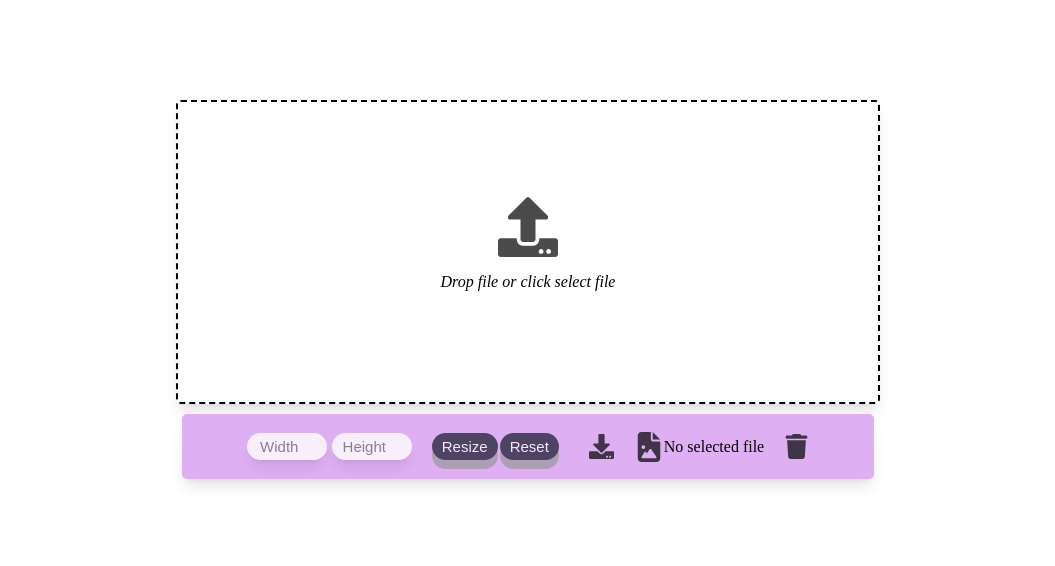
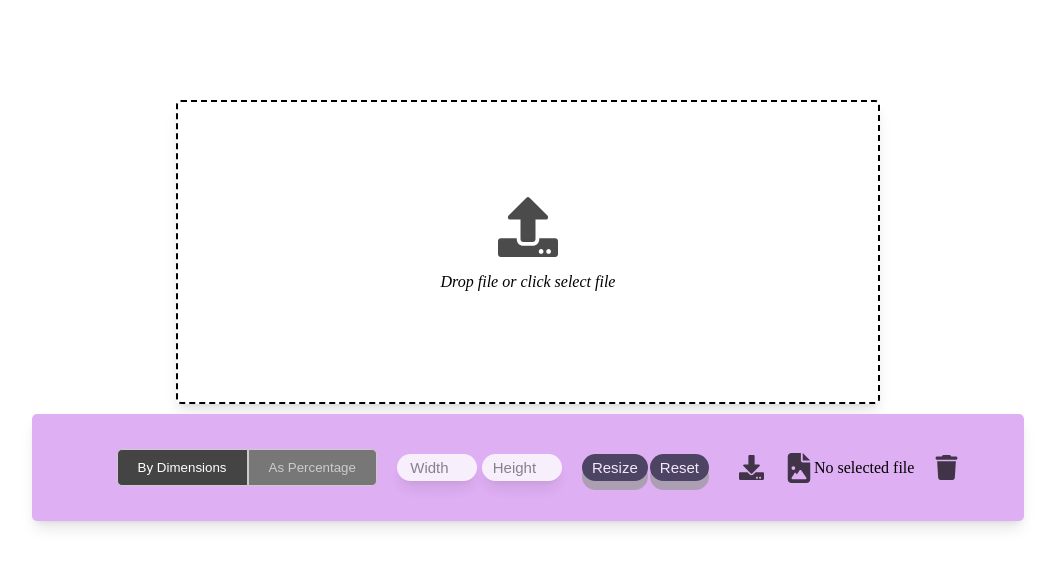
Before and after one commit to SumeyraSeyma/React-online-image-sizer, a React (Create React App) app in the folder onlineimagesizer/: page / in a window 1280 px wide. Shown: the top 566 px of the page, without its empty margins (112-1167 px from the left). Built offline with nearby package versions, Linux system fonts and the light colour scheme.

Commit message:
ToggleButtonGroup

```diff
--- a/onlineimagesizer/src/components/Uploader/Uploader.css
+++ b/onlineimagesizer/src/components/Uploader/Uploader.css
@@ -211,3 +211,19 @@
 .size-info{
     font-style: italic;
 }
+
+.input-percent{
+    width: 70px;
+    padding: 5px 10px;
+    margin-right: 5px;
+    font-size: 15px;
+    cursor: pointer;
+    text-align: center;
+    text-decoration: none;
+    outline: none;
+    border: none;
+    border-radius: 15px;
+    margin-right: 20px;
+    opacity: 0.8;
+    box-shadow: 0 10px 15px -3px rgb(0 0 0 / 0.1), 0 4px 6px -4px rgb(0 0 0 / 0.1);
+}
--- a/onlineimagesizer/src/components/Uploader/Uploader.js
+++ b/onlineimagesizer/src/components/Uploader/Uploader.js
@@ -21,6 +21,7 @@ function Uploader() {
     const [progress, setProgress] = useState(0);
     const [previousSize, setPreviousSize] = useState({width: 0, height: 0});
     const [newSize, setNewSize] = useState({width: 0, height: 0});
+    const [activeToggle, setActiveToggle] = useState('dimensions');
 
     const canvasRef = useRef(null); // Canvas referansı oluşturuldu
 
@@ -49,6 +50,10 @@ function Uploader() {
     }
 
     }, [image]);
+
+    const handleToggleChange = (value) => {
+        setActiveToggle(value);
+    };
 
     const handleWidthChange = (e) => {
         const newWidth = parseInt(e.target.value);
@@ -107,7 +112,27 @@ function Uploader() {
     };
 
 
-
+    const bypercent = (percent) => {
+        const canvas = canvasRef.current;
+        if (canvas && canvas.width > 0 && canvas.height > 0) {
+            const newWidth = Math.floor(canvas.width * percent / 100);
+            const newHeight = Math.floor(canvas.height * percent / 100);
+            setNwidth(newWidth);
+            setNheight(newHeight);
+        } else {
+            setNwidth(""); // Geçerli bir resim yoksa genişliği sıfırlayın
+            setNheight(""); // Geçerli bir resim yoksa yüksekliği sıfırlayın
+            toast.error('Canvas üzerinde geçerli bir resim yok.', {
+                position: 'bottom-right',
+                autoClose: 2000,
+                hideProgressBar: false,
+                closeOnClick: true,
+                pauseOnHover: true,
+                draggable: true,
+                progress: undefined,
+            });
+        }
+    };
 
 
     const onDrop = (acceptedFiles) => {
@@ -379,6 +404,46 @@ function Uploader() {
         }
     };
 
+    function ToggleButtonGroup({ onToggleChange }) {
+        const [activeButton, setActiveButton] = useState('dimensions');
+
+        const handleToggle = (value) => {
+            setActiveButton(value);
+            onToggleChange(value); // Parent bileşene aktif buton bilgisini gönder
+        };
+
+        return (
+            <div style={{ display: 'flex', justifyContent: 'center', margin: '20px' }}>
+                <button
+                    onClick={() => handleToggle('dimensions')}
+                    style={{
+                        padding: '10px 20px',
+                        borderRadius: '5px 0 0 5px',
+                        border: '1px solid #ccc',
+                        backgroundColor: activeButton === 'dimensions' ? '#444' : '#777',
+                        color: activeButton === 'dimensions' ? '#fff' : '#ccc',
+                        cursor: 'pointer'
+                    }}
+                >
+                    By Dimensions
+                </button>
+                <button
+                    onClick={() => handleToggle('percentage')}
+                    style={{
+                        padding: '10px 20px',
+                        borderRadius: '0 5px 5px 0',
+                        border: '1px solid #ccc',
+                        backgroundColor: activeButton === 'percentage' ? '#444' : '#777',
+                        color: activeButton === 'percentage' ? '#fff' : '#ccc',
+                        cursor: 'pointer'
+                    }}
+                >
+                    As Percentage
+                </button>
+            </div>
+        );
+    }
+
 
 
   return (
@@ -405,7 +470,13 @@ function Uploader() {
 
         <section className='uploaded-row'>
             <>
-            <input type = 'number'
+            <ToggleButtonGroup onToggleChange={handleToggleChange} />
+            </>
+            <>
+            {
+                activeToggle === 'dimensions' ? (
+                    <>
+                    <input type = 'number'
             className='input-width'
             value={Nwidth}
             max={20000}
@@ -418,7 +489,19 @@ function Uploader() {
             max={20000}
             placeholder='Height'
             onChange={handleHeightChange} />
+                </>
+            ) : (
+                <input type = 'number'
+                className='input-percent'
+                placeholder='Percentage'
+                onChange={(e) => bypercent(e.target.value)}
+
+                />
+            )
+            }
+
             </>
+
             <button className='resize-button' onClick={resizeFunc}>Resize</button>
             <button className='reset-button'onClick={resetFunc} >Reset</button>
 
@@ -443,7 +526,7 @@ function Uploader() {
         </section>
 
         {previousSize.width > 0 && newSize.width > 0 && (
-                <div className="size-info">
+                <div className="size-info font-bold">
                     <p>Previous Size: {previousSize.width} x {previousSize.height} pixels</p>
                     <p>New Size: {newSize.width} x {newSize.height} pixels</p>
                 </div>
```
